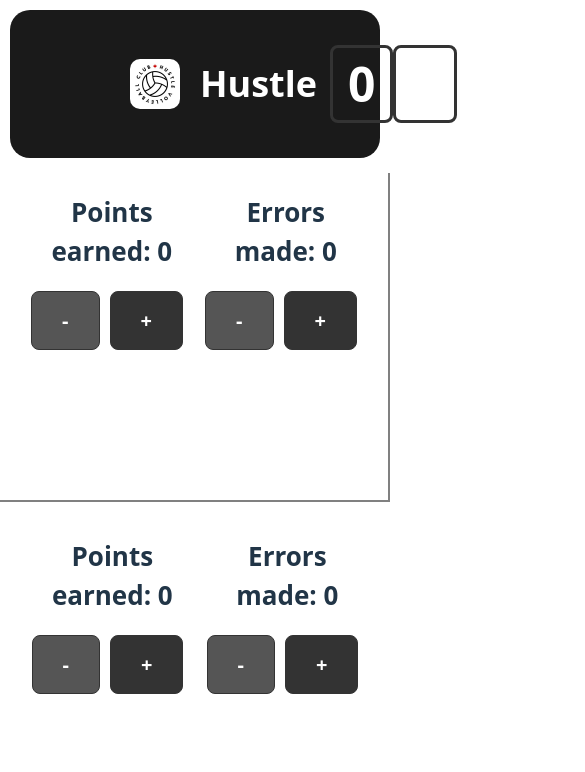
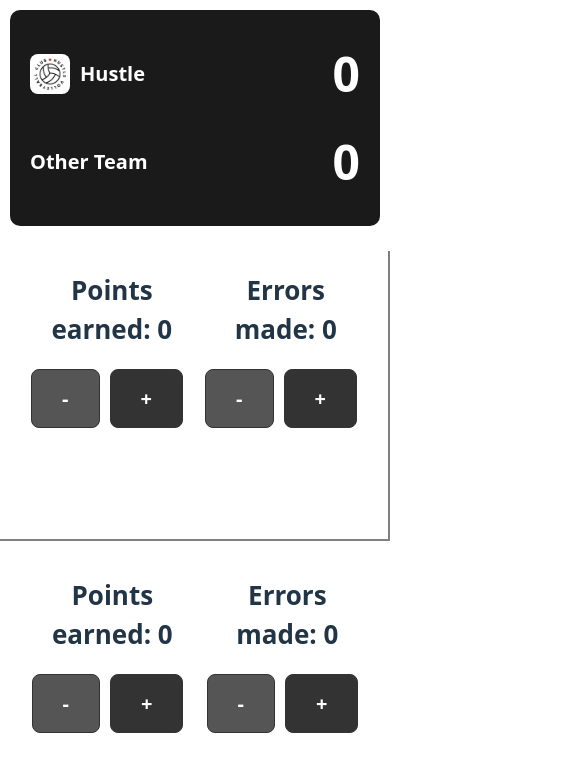
Before and after one commit to jrosario0225/volleyball-tracker, a React (Vite) app: page / in a window 390 px wide. Shown: the top 772 px of the page, 585 px wide, since content can reach past the window. Built offline with nearby package versions, Linux system fonts and the light colour scheme.

Commit message:
Completed Scoreboard for mobile and desktop

```diff
--- a/src/App.css
+++ b/src/App.css
@@ -1,3 +1,5 @@
+/* Basic Styling */
+
 * {
   margin: 0;
   padding: 0;
@@ -10,10 +12,31 @@
   flex-direction: column;
 }
 
-/* Mobile Optimization */
+/* By default, it shows the desktop version and
+hides the mobile */
+.desktop-only {
+  display: block;
+}
+
+.mobile-only {
+  display: none;
+}
+
 
 @media (max-width: 768px) {
+  /* For mobile, hides the desktop version and
+  shows the mobile version */
 
+  .desktop-only {
+    display: none;
+  }
+
+  .mobile-only {
+    display: block;
+  }
+
+
+  /* TeamSection -- will delete later */
   .teams-container {
     flex-direction: column;
   }
--- a/src/App.jsx
+++ b/src/App.jsx
@@ -1,9 +1,12 @@
 import { useState } from 'react'
 import './App.css'
 
-// component imports
-import Scoreboard from './components/desktop/Scoreboard'
+// DESKTOP component imports
+import ScoreboardDesktop from './components/desktop/Scoreboard'
 import TeamSection from './components/desktop/TeamSection'
+
+// MOBILE component imports
+import ScoreboardMobile from './components/mobile/Scoreboard'
 
 function App() {
 
@@ -60,10 +63,20 @@
   return (
     <div className="app">
 
-      <Scoreboard
+
+      {/* Displaying Scoreboard*/}
+      <div className="desktop-only">
+        <ScoreboardDesktop
           hustleTotalScore={hustleTotalScore}
           otherTotalScore={otherTotalScore}
         />
+      </div>
+
+      <div className="mobile-only">
+        <ScoreboardMobile
+        hustleTotalScore={hustleTotalScore}
+        otherTotalScore={otherTotalScore}/>
+      </div>
 
 
       <div className="teams-container">
--- a/src/components/desktop/Scoreboard.css
+++ b/src/components/desktop/Scoreboard.css
@@ -39,8 +39,7 @@
     display: flex;
     align-items: center;
     padding: 0px 15px;
-    border: 3px solid #333;
-    border-radius: 8px;
+
     color: white;
     font-size: 48px;
     font-weight: bold;
--- a/src/components/mobile/Scoreboard.css
+++ b/src/components/mobile/Scoreboard.css
@@ -21,6 +21,7 @@
     gap: 10px;
     font-size: 20px;
     font-weight: bold;
+    color: white;
 }
 
 .team-logo-mobile {
@@ -32,4 +33,5 @@
 .score-number-mobile {
     font-size: 48px;
     font-weight: bold;
+    color: white;
 }
--- a/src/components/mobile/Scoreboard.jsx
+++ b/src/components/mobile/Scoreboard.jsx
@@ -7,18 +7,21 @@
 function Scoreboard({ hustleTotalScore, otherTotalScore }) {
     return (
         <div className="scoreboard-mobile">
+            <div className="score-row">
+                <div className="team-name-mobile">
+                    <img src="/hustle-logo.jpeg" alt="Hustle logo" className="team-logo-mobile" />
+                    <p>Hustle</p>
+                </div>
+                <p className="score-number-mobile">{hustleTotalScore}</p>
+            </div>
 
-
-
-
-
+            <div className="score-row">
+                <div className="team-name-mobile">
+                    <p>Other Team</p>
+                </div>
+                <p className="score-number-mobile">{otherTotalScore}</p>
+            </div>
         </div>
-
-
-
-
-
-
 
     )
 
```
Lines whose indentation alone changed are shown as unchanged.
